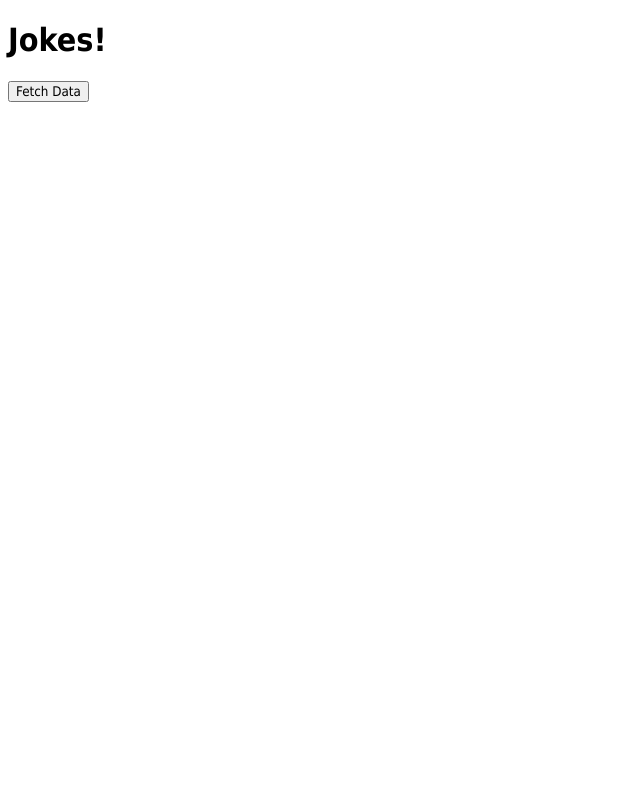
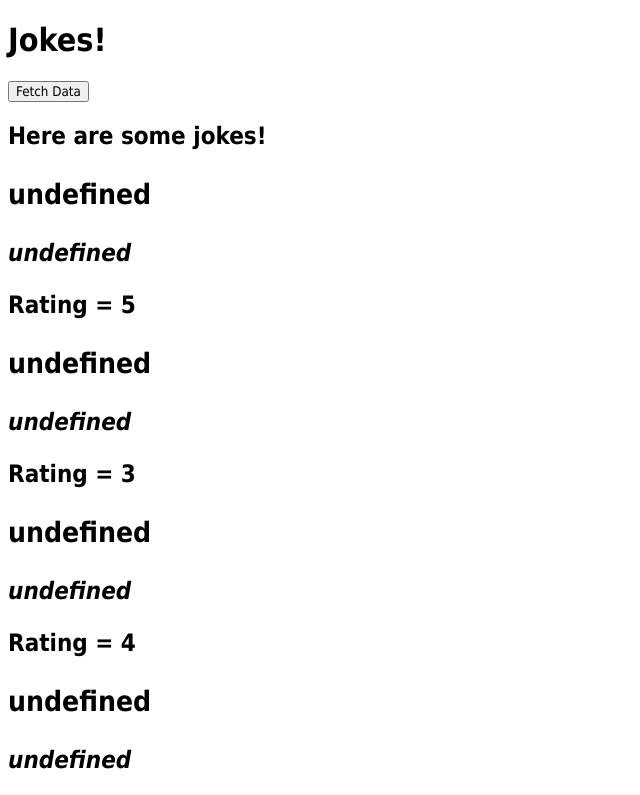
Before and after one commit to svaswani/330, a plain HTML site: page Jokes-start/jokes-start.html in a window 1280 px wide. Both pictures are taken after a click on the button "Fetch Data". Shown: the top 795 px of the page, without its empty margins (0-640 px from the left). Drawn offline with Linux system fonts and the light colour scheme.

Commit message:
fixed joke

```diff
--- a/Jokes-start/jokes-start.html
+++ b/Jokes-start/jokes-start.html
@@ -25,13 +25,14 @@
 			xhr.onload = function(){
 				var html = "<h2>Here are some jokes!"
 				var xml = xhr.responseXML;
+
 				// array of joke elements
 				var allJokes = xml.querySelectorAll('joke');
 
 				// loop through joke elements
 				for (var i=0;i<allJokes.length;i++) {
 					//grab current joke
-					var jokes = allJokes[i];
+					var joke = allJokes[i];
 
 					// get the questions element
 					var question = joke.querySelector('question').firstChild.nokeValue;
```
